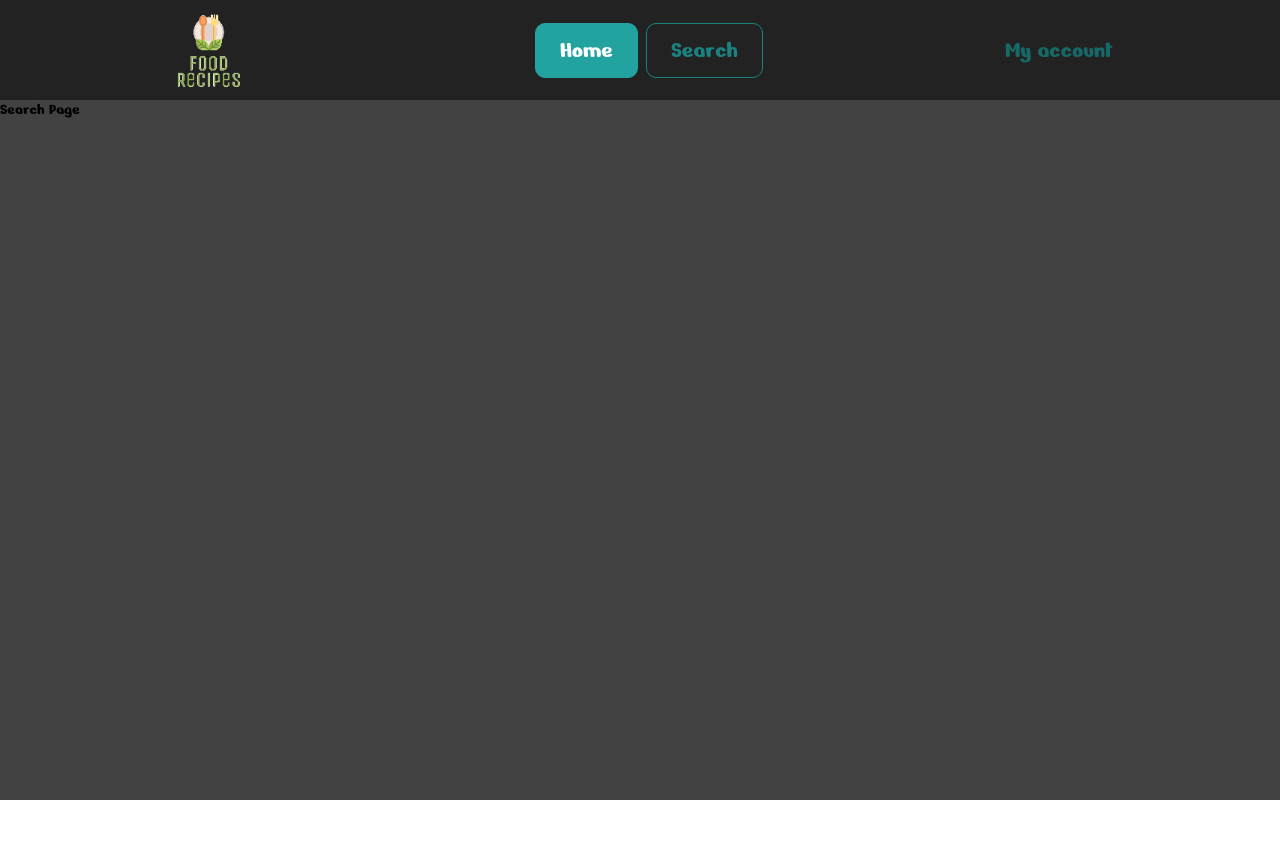
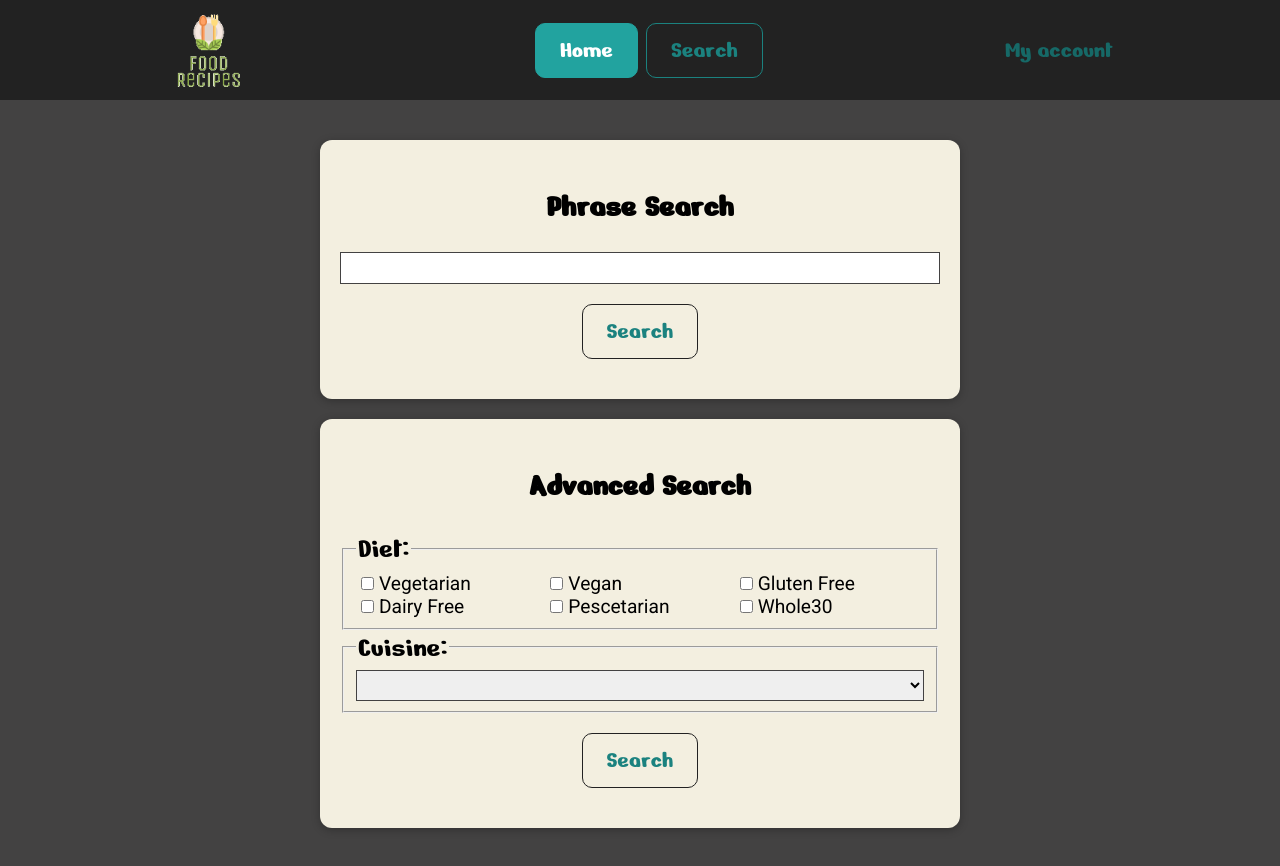
Before and after one commit to andrzejszl/Recipe-Search-Engine, a Vue app: page /search in a window 1280 px wide. Before the commit the page ends 800 px from the top, so only its background shows below. Built offline with nearby package versions, Linux system fonts and the light colour scheme.

Commit message:
add search feature

```diff
--- a/src/pages/HomePage.vue
+++ b/src/pages/HomePage.vue
@@ -5,10 +5,10 @@
         <div class="buttons">
             <base-button @click="getRandomRecipe('vegetarian')">Vegetarian</base-button>
             <base-button @click="getRandomRecipe('dessert')">Dessert</base-button>
-            <base-button @click="getRandomRecipe('')" mode="flat">Something else</base-button>
+            <base-button @click="getRandomRecipe('')" mode="outlineLight">Something else</base-button>
         </div>
     </base-card>
-    <base-card v-if="store.state.randomRecipe.title" :title="store.state.randomRecipe.title" :image="store.state.randomRecipe.image" :summary="store.state.randomRecipe.summary"></base-card>
+    <base-card v-if="store.state.randomRecipe.title" :title="store.state.randomRecipe.title" :image="store.state.randomRecipe.image" :summary="store.state.randomRecipe.summary" type="standard"></base-card>
 </main>
 </template>
 
@@ -16,8 +16,9 @@
 import { useStore } from 'vuex';
 const store = useStore()
 function getRandomRecipe(tag) {
-    store.dispatch('getRandomRecipes', {
+    store.dispatch('getRecipes', {
     tags: tag,
+    type: 'random'
 });
 }
 if (store.state.randomRecipe.title.length === 0) getRandomRecipe('');
@@ -37,12 +38,7 @@ main {
         .buttons {
             display: flex;
             button:last-child {
-                border: 1px solid #222222;
                 margin-left: auto;
-            }
-            button:last-child:hover {
-                background-color: #222222;
-                color: white;
             }
         }
     }
--- a/src/pages/SearchPage.vue
+++ b/src/pages/SearchPage.vue
@@ -1,14 +1,179 @@
 <template>
-<main>Search Page</main>
+<main>
+    <base-card>
+        <form action="submit" @submit.prevent="sendPhraseRequest">
+            <h2>Phrase Search</h2>
+            <input type="text" name="search" id="search" v-model="searchPhrase">
+            <base-button mode="outlineLight">Search</base-button>
+        </form>
+    </base-card>
+    <base-card>
+        <h2>Advanced Search</h2>
+        <form action="submit" @submit.prevent="sendAdvancedRequest">
+            <fieldset>
+                <legend>Diet:</legend>
+                <div>
+                    <input type="checkbox" id="vegetarian" name="vegetarian" v-model="diets.vegetarian">
+                    <label for="vegetarian">Vegetarian</label>
+                </div>
+                <div>
+                    <input type="checkbox" id="vegan" name="vegan" v-model="diets.vegan">
+                    <label for="vegan">Vegan</label>
+                </div>
+                <div>
+                    <input type="checkbox" id="glutenFree" name="glutenFree" v-model="diets.glutenFree">
+                    <label for="glutenFree">Gluten Free</label>
+                </div>
+                <div>
+                    <input type="checkbox" id="dairyFree" name="dairyFree" v-model="diets.dairyFree">
+                    <label for="dairyFree">Dairy Free</label>
+                </div>
+                <div>
+                    <input type="checkbox" id="pescetarian" name="pescetarian" v-model="diets.pescetarian">
+                    <label for="pescetarian">Pescetarian</label>
+                </div>
+                <div>
+                    <input type="checkbox" id="whole30" name="whole30" v-model="diets.whole30">
+                    <label for="whole30">Whole30</label>
+                </div>
+            </fieldset>
+            <fieldset>
+                <legend>Cuisine:</legend>
+                <select name="cuisine" id="cuisine" v-model="cuisine">
+                    <option value=""></option>
+                    <option value="african">African</option>
+                    <option value="american">American</option>
+                    <option value="british">British</option>
+                    <option value="cajun">Cajun</option>
+                    <option value="caribbean">Caribbean</option>
+                    <option value="european">European</option>
+                    <option value="french">French</option>
+                    <option value="german">German</option>
+                    <option value="greek">Greek</option>
+                    <option value="indian">Indian</option>
+                    <option value="irish">Irish</option>
+                    <option value="italian">Italian</option>
+                    <option value="japanese">Japanese</option>
+                    <option value="jewish">Jewish</option>
+                    <option value="korean">Korean</option>
+                    <option value="mediterranean">Mediterranean</option>
+                    <option value="mexican">Mexican</option>
+                    <option value="nordic">Nordic</option>
+                    <option value="southern">Southern</option>
+                    <option value="spanish">Spanish</option>
+                    <option value="thai">Thai</option>
+                    <option value="vietnamese">Vietnamese</option>
+                </select>
+            </fieldset>
+            <base-button mode="outlineLight">Search</base-button>
+        </form>
+    </base-card>
+    <base-card v-if="store.state.searchedRecipes.title" :title="store.state.searchedRecipes.title" :image="store.state.searchedRecipes.image" :summary="store.state.searchedRecipes.summary"></base-card>
+    <ul v-if="store.state.searchedRecipes" >
+        <li><base-card v-for="recipe in store.state.searchedRecipes" :key="recipe.id" type="mini" :title="recipe.title" :image="recipe.image"></base-card></li>
+    </ul>
+
+</main>
 </template>
 
 <script setup>
+import { reactive, ref } from 'vue';
+import { useStore } from 'vuex';
+const store = useStore()
 
+const searchPhrase = ref()
+
+const diets = reactive({
+    vegetarian: false,
+    vegan: false,
+    glutenFree: false,
+    dairyFree: false,
+    pescetarian: false,
+    whole30: false,
+})
+const cuisine = ref()
+
+function sendPhraseRequest() {
+    store.dispatch('getRecipes', {
+    query: searchPhrase.value,
+    type: 'complexSearch'
+    })
+}
+function sendAdvancedRequest() {
+    let filteredDiet = ''
+    for (let diet in diets) {
+        if (diets[diet] === true) filteredDiet += diet + ','
+    }
+    store.dispatch('getRecipes', {
+        type: 'complexSearch',
+        diet: filteredDiet,
+        cuisine: cuisine.value,
+    })
+}
 </script>
 
 <style lang="scss" scoped>
 main {
     min-height: calc(100vh - 100px);
     background-color: #434242;
+    padding: 20px;
+    h2 {
+        text-align: center;
+        width: 100%;
+        font-size: 2rem;
+    }
+    #search {
+        width: 100%;
+        font-size: 1.5rem;
+        // border-color: #166967;
+        border: 1px solid #434242;
+        &:focus-visible {
+            outline: 3px solid #434242;
+        }
+    }
+    ul {
+        list-style: none;
+        padding: 0;
+    }
+    .card {
+        margin: 20px auto;
+        form {
+            display: flex;
+            flex-direction: column;
+            fieldset {
+                display: grid;
+                grid-template-columns: 1fr 1fr 1fr;
+                legend {
+                    font-size: 1.8rem;
+                }
+                select {
+                    font-size: 1.5rem;
+                    width: 300%;
+                    cursor: pointer;
+                    border: 1px solid #434242;
+                    &:focus-visible {
+                        outline: 3px solid #434242;
+                    }
+                }
+                font-size: 1rem;
+                label {
+                    font-size: 1.2rem;
+                    font-family: 'Roboto', sans-serif;
+                    cursor: pointer;
+                }
+                input {
+                    cursor: pointer;
+                    margin: 5px;
+                    &:hover {
+                        box-shadow: 0 0 5px 0 #434242;
+                        transform: scale(1.2);
+                    }
+                }
+            }
+            button {
+                margin: 20px auto;
+            }
+        }
+    }
 }
 </style>
--- a/src/store/index.js
+++ b/src/store/index.js
@@ -8,6 +8,9 @@ export default createStore({
         title: '',
         image: '',
         summary: '',
+      },
+      searchedRecipes: {
+
       }
     }
   },
@@ -17,19 +20,52 @@ export default createStore({
 
   },
   actions: {
-    async getRandomRecipes(context, payload) {
-      const url ='https://api.spoonacular.com/recipes/random';
-      const api = '?apiKey=42f5299519244e28bfdda5914b136733';
+    async getRecipes(context, payload) {
+      // const api = '?apiKey=42f5299519244e28bfdda5914b136733';
+      const api = '?apiKey=1f0c11959ff6405eb834f3da2290dcb5';
+      let url ='https://api.spoonacular.com/recipes/';
+      let type = payload.type
+      let fullUrl = url + type + api
 
-      const response = await fetch(url + api + '&tags=' + payload.tags);
+      //home page search
+      if (payload.tags) fullUrl += '&tags=' + payload.tags
+
+      //custom search
+      if (payload.diet) fullUrl += '&diet=' + payload.diet
+      if (payload.cuisine) fullUrl += '&cuisine=' + payload.cuisine
+
+      //query search
+      if (payload.query) fullUrl += '&query=' + payload.query
+
+
+      let response = await fetch(fullUrl);
+
       const responseData = await response.json();
-      const data = await responseData.recipes[0]
+      let dataContainer;
 
-      context.state.randomRecipe.id = data.id;
-      context.state.randomRecipe.title = data.title;
-      context.state.randomRecipe.image = responseData.recipes[0].image;
-      context.state.randomRecipe.summary = responseData.recipes[0].summary;
-    }
+      let data;
+      if (payload.type === 'random') {
+        data = await responseData.recipes[0];
+        dataContainer = context.state.randomRecipe
+      }
+      else if (payload.type === 'complexSearch') {
+        data = await responseData.results
+        dataContainer = context.state.searchedRecipes;
+      }
+      if (payload.type === 'random') {
+      dataContainer.id = data.id;
+      dataContainer.title = data.title;
+      dataContainer.image = data.image;
+        dataContainer.summary = data.summary;
+      } else if (payload.type === 'complexSearch') {
+        data.forEach((recipe, index) => {
+          dataContainer[index] = recipe
+        });
+      }
+
+      console.log(fullUrl);
+      console.log(context.state.searchedRecipes);
+    },
   },
   modules: {
   }
--- a/src/ui/BaseButton.vue
+++ b/src/ui/BaseButton.vue
@@ -66,6 +66,16 @@ button:active {
   color: #1b827f;
 }
 
+.outlineLight {
+  border: 1px solid #222222;
+  background-color: transparent;
+  color: #1b827f;
+}
+.outlineLight:hover {
+  background-color: #222222;
+  color: #F3EFE0;
+}
+
 .flat:hover,
 .flat:active,
 .outline:hover,
--- a/src/ui/BaseCard.vue
+++ b/src/ui/BaseCard.vue
@@ -1,8 +1,12 @@
 <template>
-    <div class="card" v-if="props.title">
+    <div class="card" v-if="props.type === 'standard'">
         <div class="title">{{ title }}</div>
         <img :src="image" alt="" class="image">
         <div class="summary" v-html="summary"></div>
+    </div>
+    <div class="card-mini" v-else-if="props.type === 'mini'">
+        <div class="title">{{ title }}</div>
+        <img :src="image" alt="" class="image">
     </div>
     <div class="card" v-else>
         <slot></slot>
@@ -11,9 +15,11 @@
 <script setup>
 // eslint-disable-next-line
 const props = defineProps({
+    type: String,
     title: String,
     image: String,
     summary: String,
+    id: String,
 })
 
 
@@ -52,4 +58,34 @@ const props = defineProps({
         }
     }
 }
+.card-mini {
+    cursor: pointer;
+    display: flex;
+    flex-direction: column;
+    border-radius: 12px;
+    box-shadow: 0 2px 8px rgba(0, 0, 0, 0.26);
+    padding: 1rem;
+    background-color: #F3EFE0;
+    margin: 20px auto;
+    max-width: 40rem;
+    padding: 20px;
+    text-align: center;
+    transition: all .2s ease-out;
+    &:hover {
+        box-shadow: 0 0 15px 5px#22A39F;
+        transform: scale(1.1);
+    }
+    .title {
+        font-size: 2rem;
+        // font-weight: bold;
+        // text-align: center;
+        // margin: 10px;
+    }
+    img {
+        max-width: 300px;
+        // min-height: 200px;
+        margin: 10px auto;
+        // border-radius: 10px;
+    }
+}
 </style>
```
